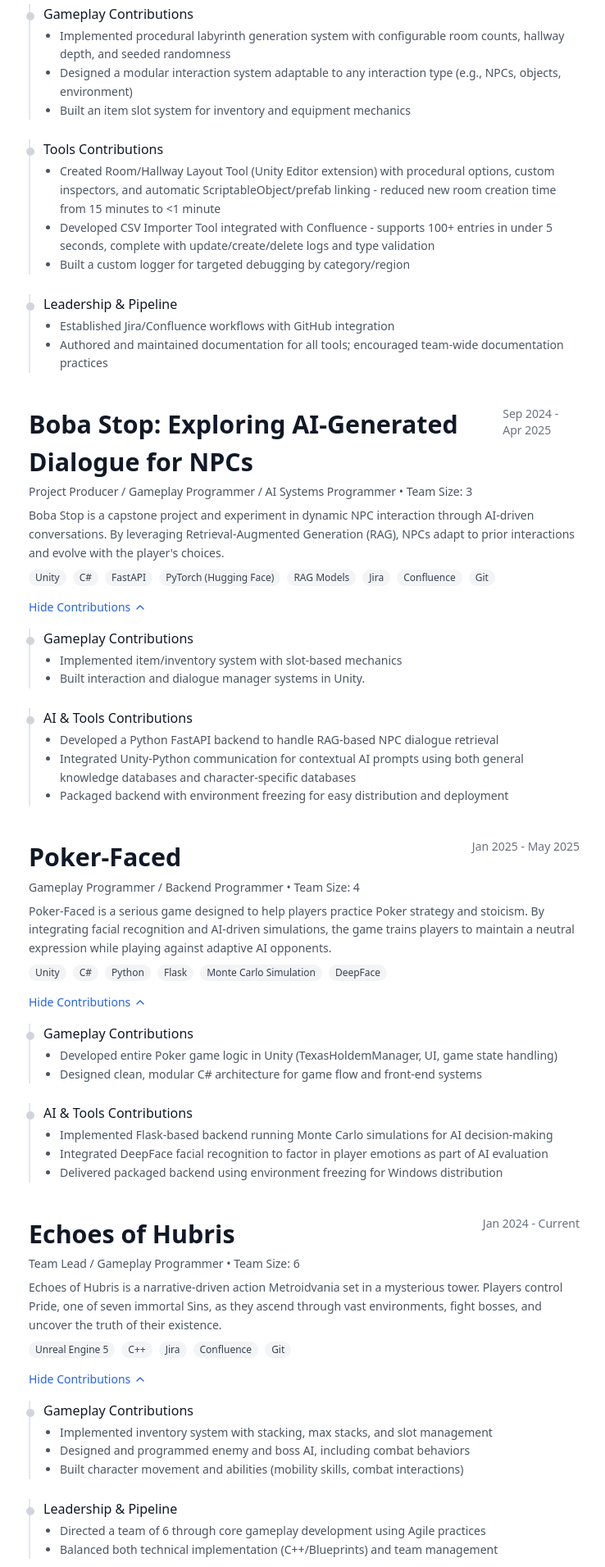
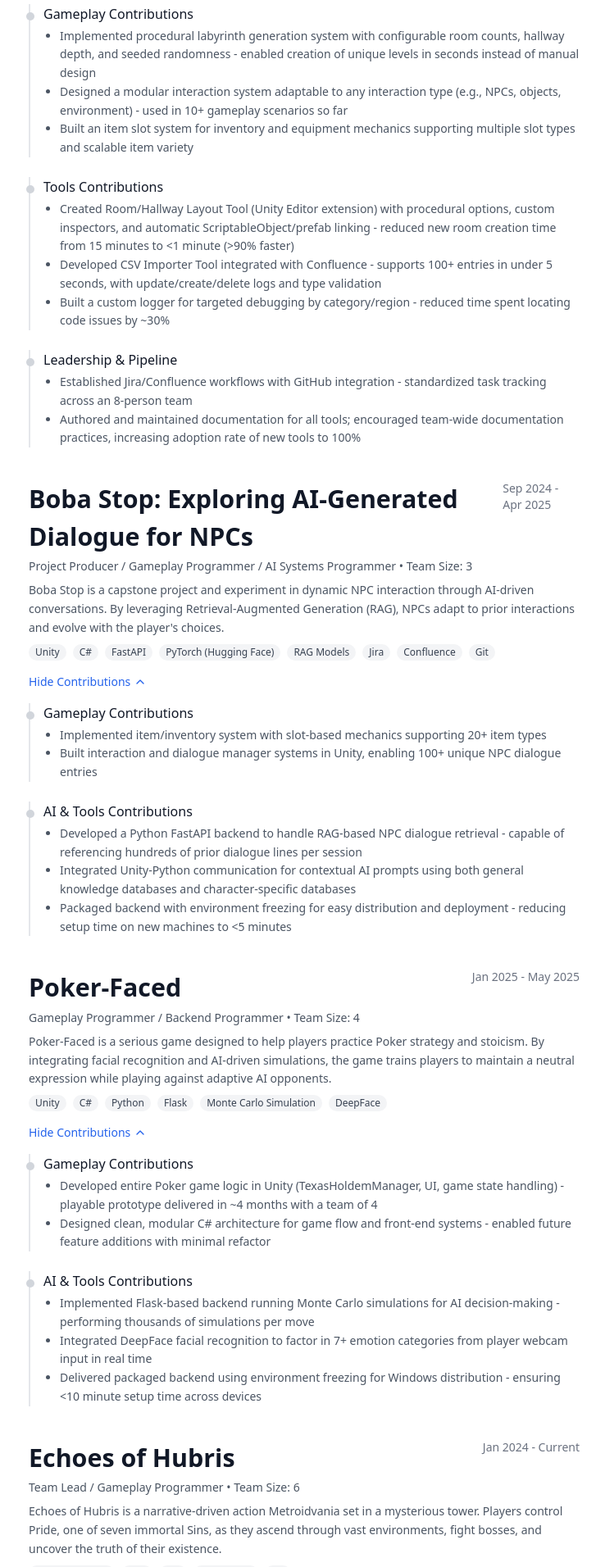
Before and after one commit to cliwanag07/chris.liwanag, a Next.js app: page / in a window 1280 px wide. Shown: the part 900-2812 px from the top of the page at 82% size, without its empty margins (525-1263 px from the left). Built offline with nearby package versions, Linux system fonts and the light colour scheme.

Commit message:
contribution adjustments

```diff
--- a/app/components/ProjectSection.tsx
+++ b/app/components/ProjectSection.tsx
@@ -7,24 +7,24 @@ const projectWardenContributions = [
 	{
 		contribution: 'Gameplay Contributions',
 		highlights: [
-			'Implemented procedural labyrinth generation system with configurable room counts, hallway depth, and seeded randomness',
-			'Designed a modular interaction system adaptable to any interaction type (e.g., NPCs, objects, environment)',
-			'Built an item slot system for inventory and equipment mechanics',
+			'Implemented procedural labyrinth generation system with configurable room counts, hallway depth, and seeded randomness - enabled creation of unique levels in seconds instead of manual design',
+			'Designed a modular interaction system adaptable to any interaction type (e.g., NPCs, objects, environment) - used in 10+ gameplay scenarios so far',
+			'Built an item slot system for inventory and equipment mechanics supporting multiple slot types and scalable item variety',
 		],
 	},
 	{
 		contribution: 'Tools Contributions',
 		highlights: [
-			'Created Room/Hallway Layout Tool (Unity Editor extension) with procedural options, custom inspectors, and automatic ScriptableObject/prefab linking - reduced new room creation time from 15 minutes to <1 minute',
-			'Developed CSV Importer Tool integrated with Confluence - supports 100+ entries in under 5 seconds, complete with update/create/delete logs and type validation',
-			'Built a custom logger for targeted debugging by category/region'
+			'Created Room/Hallway Layout Tool (Unity Editor extension) with procedural options, custom inspectors, and automatic ScriptableObject/prefab linking - reduced new room creation time from 15 minutes to <1 minute (>90% faster)',
+			'Developed CSV Importer Tool integrated with Confluence - supports 100+ entries in under 5 seconds, with update/create/delete logs and type validation',
+			'Built a custom logger for targeted debugging by category/region - reduced time spent locating code issues by ~30%',
 		],
 	},
 	{
 		contribution: 'Leadership & Pipeline',
 		highlights: [
-			'Established Jira/Confluence workflows with GitHub integration',
-			'Authored and maintained documentation for all tools; encouraged team-wide documentation practices',
+			'Established Jira/Confluence workflows with GitHub integration - standardized task tracking across an 8-person team',
+			'Authored and maintained documentation for all tools; encouraged team-wide documentation practices, increasing adoption rate of new tools to 100%',
 		],
 	}
 ];
@@ -33,16 +33,16 @@ const bobaStopContributions = [
 	{
 		contribution: 'Gameplay Contributions',
 		highlights: [
-			'Implemented item/inventory system with slot-based mechanics',
-			'Built interaction and dialogue manager systems in Unity.',
+			'Implemented item/inventory system with slot-based mechanics supporting 20+ item types',
+			'Built interaction and dialogue manager systems in Unity, enabling 100+ unique NPC dialogue entries',
 		],
 	},
 	{
 		contribution: 'AI & Tools Contributions',
 		highlights: [
-			'Developed a Python FastAPI backend to handle RAG-based NPC dialogue retrieval',
+			'Developed a Python FastAPI backend to handle RAG-based NPC dialogue retrieval - capable of referencing hundreds of prior dialogue lines per session',
 			'Integrated Unity-Python communication for contextual AI prompts using both general knowledge databases and character-specific databases',
-			'Packaged backend with environment freezing for easy distribution and deployment'
+			'Packaged backend with environment freezing for easy distribution and deployment - reducing setup time on new machines to <5 minutes',
 		],
 	},
 ];
@@ -51,37 +51,38 @@ const pokerFacedContributions = [
 	{
 		contribution: 'Gameplay Contributions',
 		highlights: [
-			'Developed entire Poker game logic in Unity (TexasHoldemManager, UI, game state handling)',
-			'Designed clean, modular C# architecture for game flow and front-end systems',
+			'Developed entire Poker game logic in Unity (TexasHoldemManager, UI, game state handling) - playable prototype delivered in ~4 months with a team of 4',
+			'Designed clean, modular C# architecture for game flow and front-end systems - enabled future feature additions with minimal refactor',
 		],
 	},
 	{
 		contribution: 'AI & Tools Contributions',
 		highlights: [
-			'Implemented Flask-based backend running Monte Carlo simulations for AI decision-making',
-			'Integrated DeepFace facial recognition to factor in player emotions as part of AI evaluation',
-			'Delivered packaged backend using environment freezing for Windows distribution'
+			'Implemented Flask-based backend running Monte Carlo simulations for AI decision-making - performing thousands of simulations per move',
+			'Integrated DeepFace facial recognition to factor in 7+ emotion categories from player webcam input in real time',
+			'Delivered packaged backend using environment freezing for Windows distribution - ensuring <10 minute setup time across devices',
 		],
 	}
-]
+];
 
 const echoesOfHubrisContributions = [
 	{
 		contribution: 'Gameplay Contributions',
 		highlights: [
-			'Implemented inventory system with stacking, max stacks, and slot management',
-			'Designed and programmed enemy and boss AI, including combat behaviors',
-			'Built character movement and abilities (mobility skills, combat interactions)'
+			'Implemented inventory system with stacking, max stacks, and slot management - scaled to support dozens of item types during development',
+			'Designed and programmed enemy and boss AI, including 5+ unique combat behaviors with multi-phase mechanics',
+			'Built character movement and abilities (mobility skills, combat interactions) used throughout all major levels',
 		],
 	},
 	{
 		contribution: 'Leadership & Pipeline',
 		highlights: [
-			'Directed a team of 6 through core gameplay development using Agile practices',
-			'Balanced both technical implementation (C++/Blueprints) and team management',
+			'Directed a team of 6 through core gameplay development using Agile practices - coordinated over multiple milestone deliverables',
+			'Balanced both technical implementation (C++/Blueprints) and team management - contributed 400+ hours of programming effort alongside leadership duties',
 		],
 	}
-]
+];
+
 
 type Contribution = {
 	contribution: string;
```
